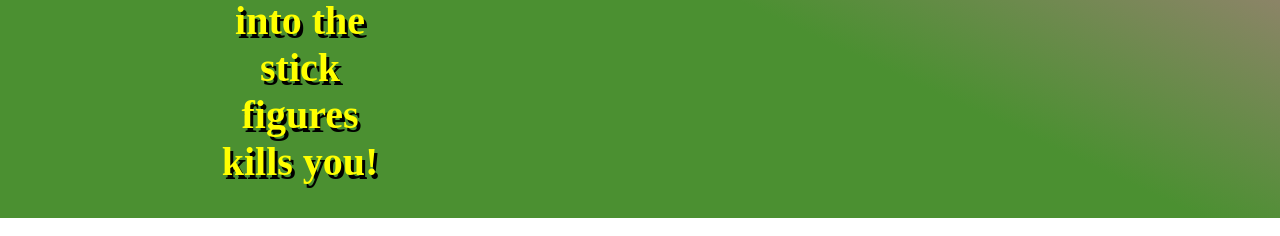
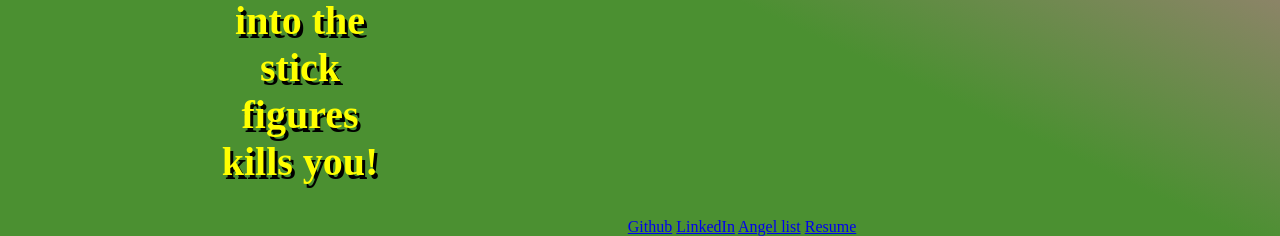
Before and after one commit to ZWerbo/Javascript-Project, a website built with webpack: page index.html in a window 1280 px wide. Shown: the part 1269-1505 px from the top of the page. Built offline with nearby package versions, Linux system fonts and the light colour scheme; files whose address does not match are found by name.

Commit message:
added some links

```diff
--- a/index.html
+++ b/index.html
@@ -40,8 +40,20 @@
                         </h2>
                     </div>
 
+                <div class="Contact">
+
+
+                    <!-- <li class="icon solid fa-phone">(000) 000-0000</li> -->
+                    <!-- <div>Werbonator@gmail.com</div> -->
+                    <a class="link" href="https://github.com/ZWerbo">Github</a>
+                    <a class="link" href="https://www.linkedin.com/in/zach-werbalowsky-00a466237/">LinkedIn</a>
+                   <a class="link" href="https://angel.co/u/zach-werbalowsky">Angel list</a>
+                    <a class="link" href="https://docs.google.com/document/d/16V_XTrezVfsg-qtUlxPPdNLIKVgQasLAMWLewPAIUes/edit?usp=sharing">Resume</a>
+                    <!-- <li class="icon brands fa-instagram"><a href="#">instagram.com/untitled-tld</a></li> -->
+
                 </div>
 
+                </div>
 
     </div>
 
```
Also changed, not shown: dist/main.css.
